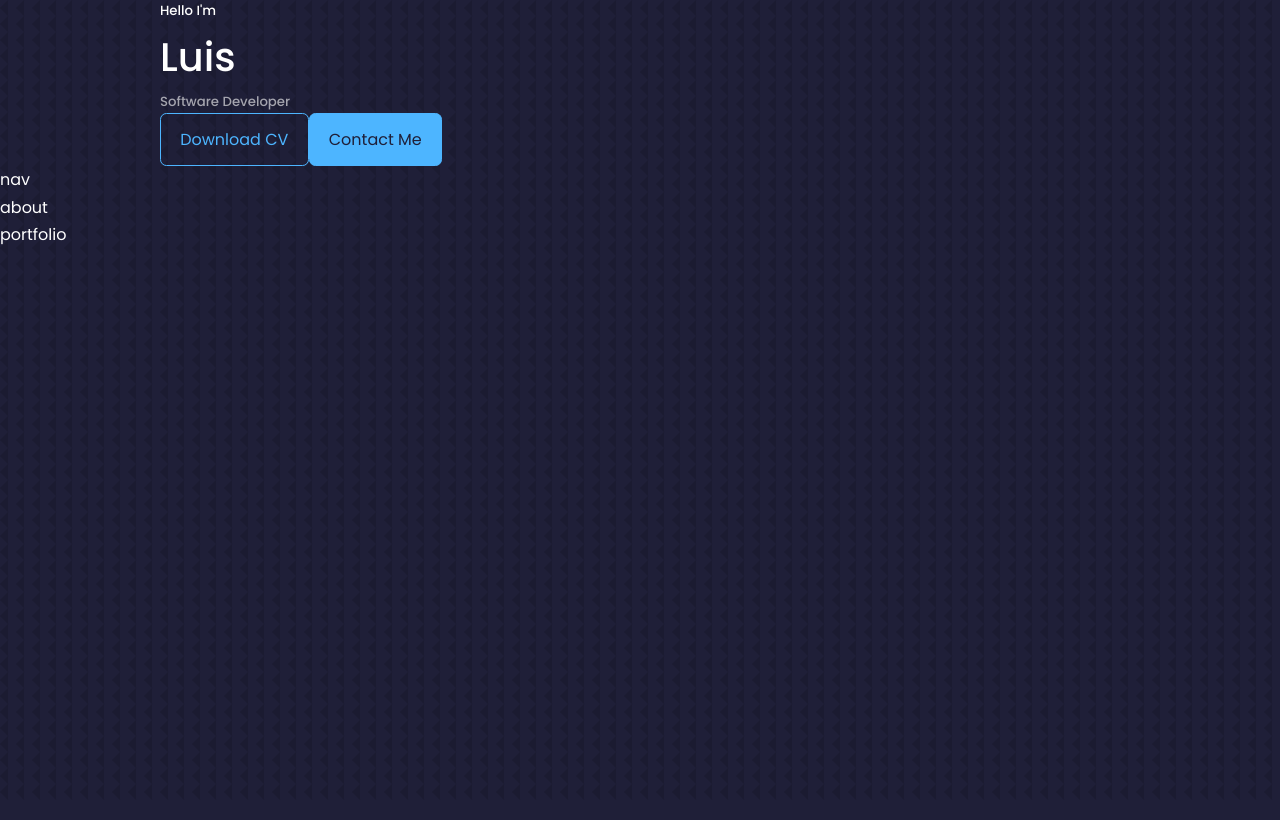
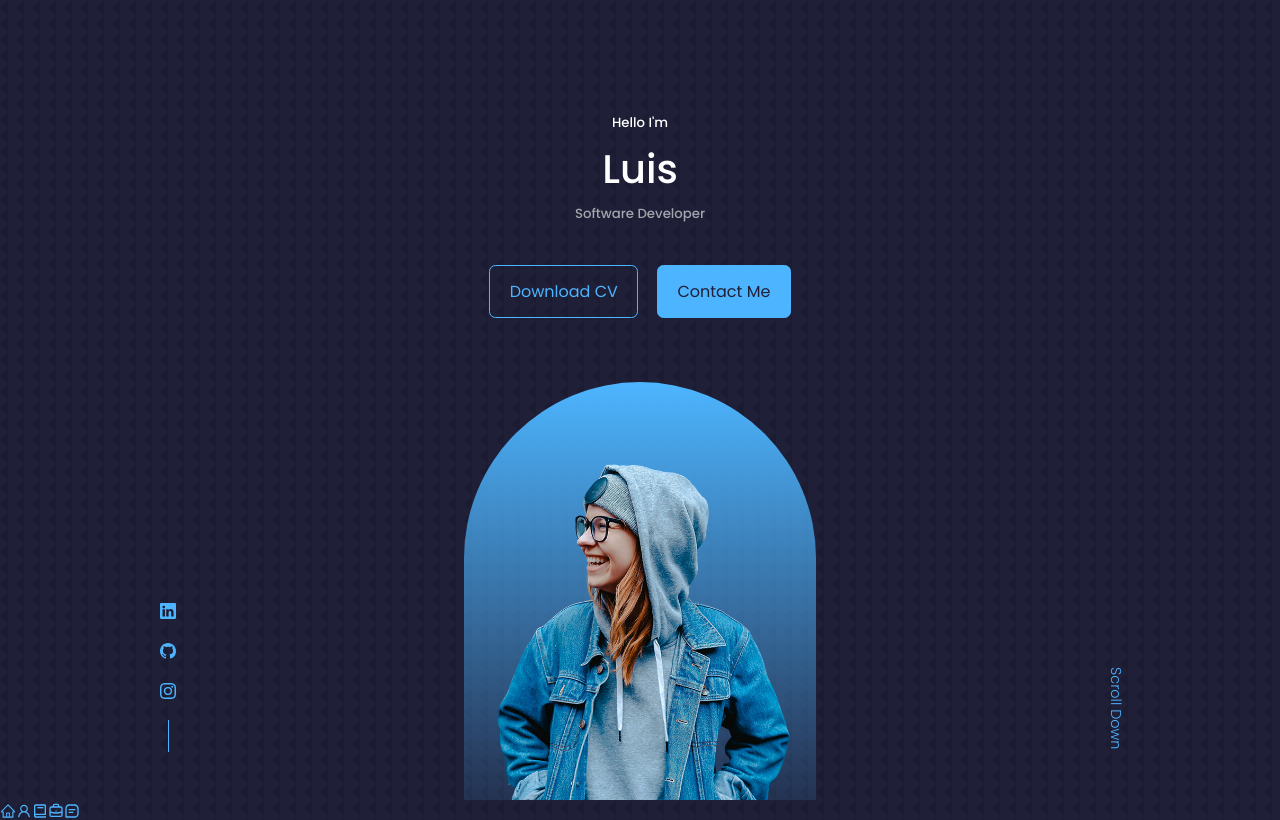
Before and after one commit to luisrrv/react-portfolio, a React (Create React App) app: page / in a window 1280 px wide. Shown: the top 820 px of the page. Built offline with nearby package versions, Linux system fonts and the light colour scheme.

Commit message:
made header section and started navbar

```diff
--- a/src/components/about/about.jsx
+++ b/src/components/about/about.jsx
@@ -3,7 +3,7 @@
 
 const About = () => {
   return (
-    <div>about</div>
+    <section id='about'>about</section>
   )
 }
 
--- a/src/components/contact/contact.jsx
+++ b/src/components/contact/contact.jsx
@@ -3,9 +3,9 @@
 
 const Contact = () => {
   return (
-    <div>
-
-    </div>
+    <section id='contact'>
+      contact
+    </section>
   )
 }
 
--- a/src/components/experience/experience.jsx
+++ b/src/components/experience/experience.jsx
@@ -3,9 +3,9 @@
 
 const Experience = () => {
   return (
-    <div>
-
-    </div>
+    <section id='experience'>
+      experience
+    </section>
   )
 }
 
--- a/src/components/footer/footer.jsx
+++ b/src/components/footer/footer.jsx
@@ -3,9 +3,9 @@
 
 const Footer = () => {
   return (
-    <div>
-
-    </div>
+    <section id='footer'>
+      footer
+    </section>
   )
 }
 
--- /dev/null
+++ b/src/components/header/HeaderSocials.jsx
@@ -0,0 +1,17 @@
+import React from 'react'
+import {BsLinkedin} from 'react-icons/bs'
+import {BsGithub} from 'react-icons/bs'
+import {BsInstagram} from 'react-icons/bs'
+
+const HeaderSocials = () => {
+  return (
+    <div className='header__socials'>
+      <a href="https://linkedin.com" target="_blank" rel="noreferrer"><BsLinkedin/></a>
+      <a href="https://github.com" target="_blank" rel="noreferrer"><BsGithub/></a>
+      <a href="https://instagram.com" target="_blank" rel="noreferrer"><BsInstagram/></a>
+
+    </div>
+  )
+}
+
+export default HeaderSocials
--- a/src/components/header/header.css
+++ b/src/components/header/header.css
@@ -0,0 +1,86 @@
+header {
+  height: 100vh;
+  padding-top: 7rem;
+  overflow: hidden;
+}
+
+.header__container {
+  text-align: center;
+  height: 100%;
+  position: relative;
+}
+
+/* --------------------CTA-------------------------- */
+
+.cta {
+  margin-top: 2.5rem;
+  display: flex;
+  gap: 1.2rem;
+  justify-content: center;
+}
+
+
+/* --------------------HEADER SOCIALS-------------------------- */
+
+.header__socials {
+  display: flex;
+  flex-direction: column;
+  align-items: center;
+  gap: 0.8rem;
+  position: absolute;
+  left: 0;
+  bottom: 3rem;
+}
+
+.header__socials::after {
+  content: "";
+  width: 1px;
+  height: 2rem;
+  background: var(--color-primary);
+}
+
+/* -------------------- ME -------------------------- */
+
+.me {
+  background: linear-gradient(var(--color-primary), transparent);
+  width: 22rem;
+  height: 30rem;
+  position: absolute;
+  left: calc(50% - 11rem);
+  margin-top: 4rem;
+  border-radius: 12rem 12rem 0 0;
+  overflow: hidden;
+  padding: 5rem 1.5rem 1.5rem 1.5rem;
+}
+
+
+/* -------------------- scroll down -------------------------- */
+
+.scroll__down {
+  position: absolute;
+  right: -2.3rem;
+  bottom: 5rem;
+  transform: rotate(90deg);
+  font-weight: 300;
+  font-size: 0.9rem;
+}
+
+/* ----------------------- MEDIA QUERIES (medium) ------------------------ */
+
+@media screen and (max-width: 1024px) {
+  header {
+    height: 68vh;
+  }
+  }
+
+/* ----------------------- MEDIA QUERIES (small) ------------------------ */
+
+@media screen and (max-width: 600px) {
+  header {
+    height: 100vh;
+  }
+
+  .header__socials, .scroll__down {
+    display: none;
+  }
+}
--- a/src/components/header/header.jsx
+++ b/src/components/header/header.jsx
@@ -1,15 +1,23 @@
 import React from 'react'
 import './header.css'
 import CTA from './CTA'
+import ME from '../../assets/me.png'
+import HeaderSocials from './HeaderSocials'
 
 const Header = () => {
   return (
-    <header>
+    <header id='header'>
       <div className="container header__container">
         <h5>Hello I'm</h5>
         <h1>Luis</h1>
         <h5 className="text-light">Software Developer</h5>
         <CTA/>
+        <HeaderSocials/>
+        <div className="me">
+          <img src={ME} alt="me" />
+        </div>
+
+        <a href="#contact" className='scroll__down'>Scroll Down</a>
       </div>
     </header>
   )
--- a/src/components/nav/nav.jsx
+++ b/src/components/nav/nav.jsx
@@ -1,9 +1,20 @@
 import React from 'react'
 import './nav.css'
+import {AiOutlineHome} from 'react-icons/ai'
+import {AiOutlineUser} from 'react-icons/ai'
+import {BiBook} from 'react-icons/bi'
+import {HiOutlineBriefcase} from 'react-icons/hi'
+import {BiMessageSquareDetail} from 'react-icons/bi'
 
 const Nav = () => {
   return (
-    <div>nav</div>
+    <nav>
+      <a href="#header"><AiOutlineHome/></a>
+      <a href="#about"><AiOutlineUser/></a>
+      <a href="#experience"><BiBook/></a>
+      <a href="#portfolio"><HiOutlineBriefcase/></a>
+      <a href="#contact"><BiMessageSquareDetail/></a>
+    </nav>
   )
 }
 
--- a/src/components/portfolio/portfolio.jsx
+++ b/src/components/portfolio/portfolio.jsx
@@ -3,7 +3,9 @@
 
 const Portfolio = () => {
   return (
-    <div>portfolio</div>
+    <section id='portfolio'>
+      portfolio
+    </section>
   )
 }
 
--- a/src/index.css
+++ b/src/index.css
@@ -57,6 +57,7 @@
 
 section {
   margin-top: 8rem;
+  height: 100vh;
 }
 
 section > h2, section > h5 {
```
